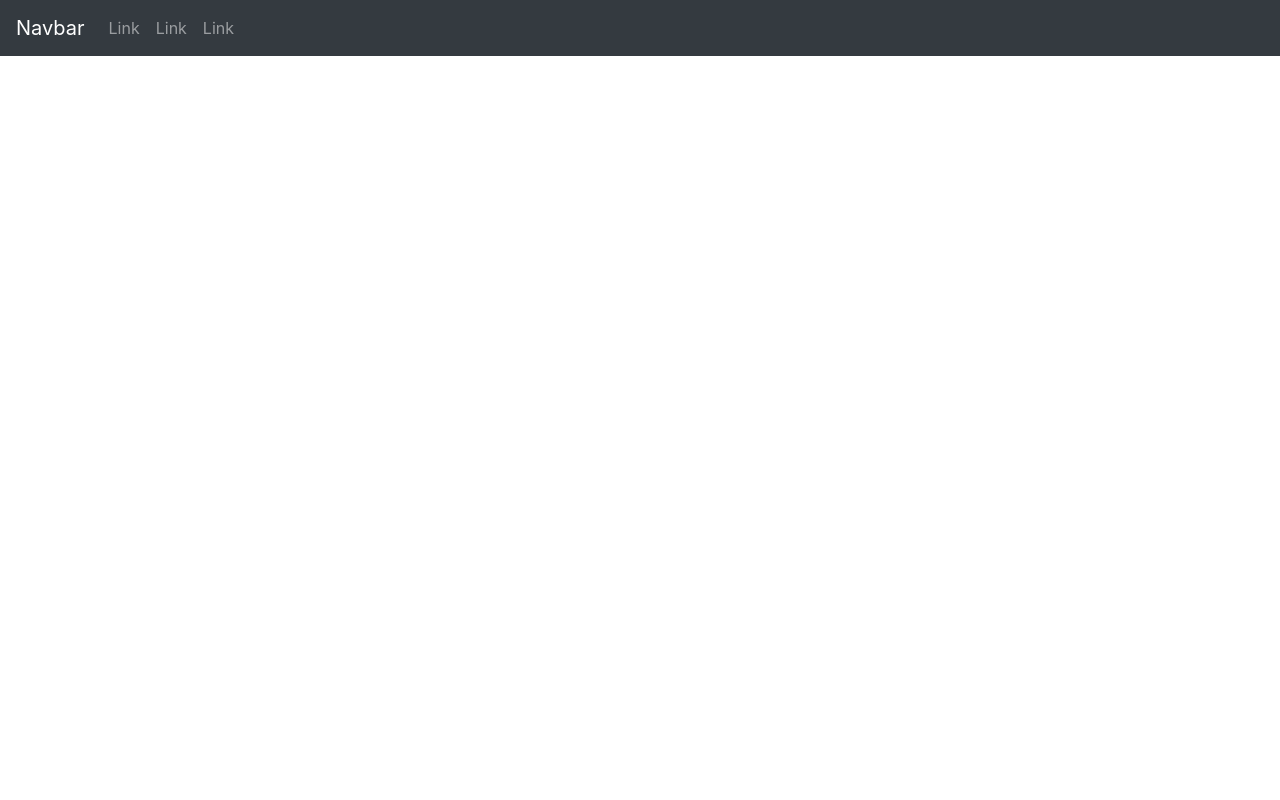
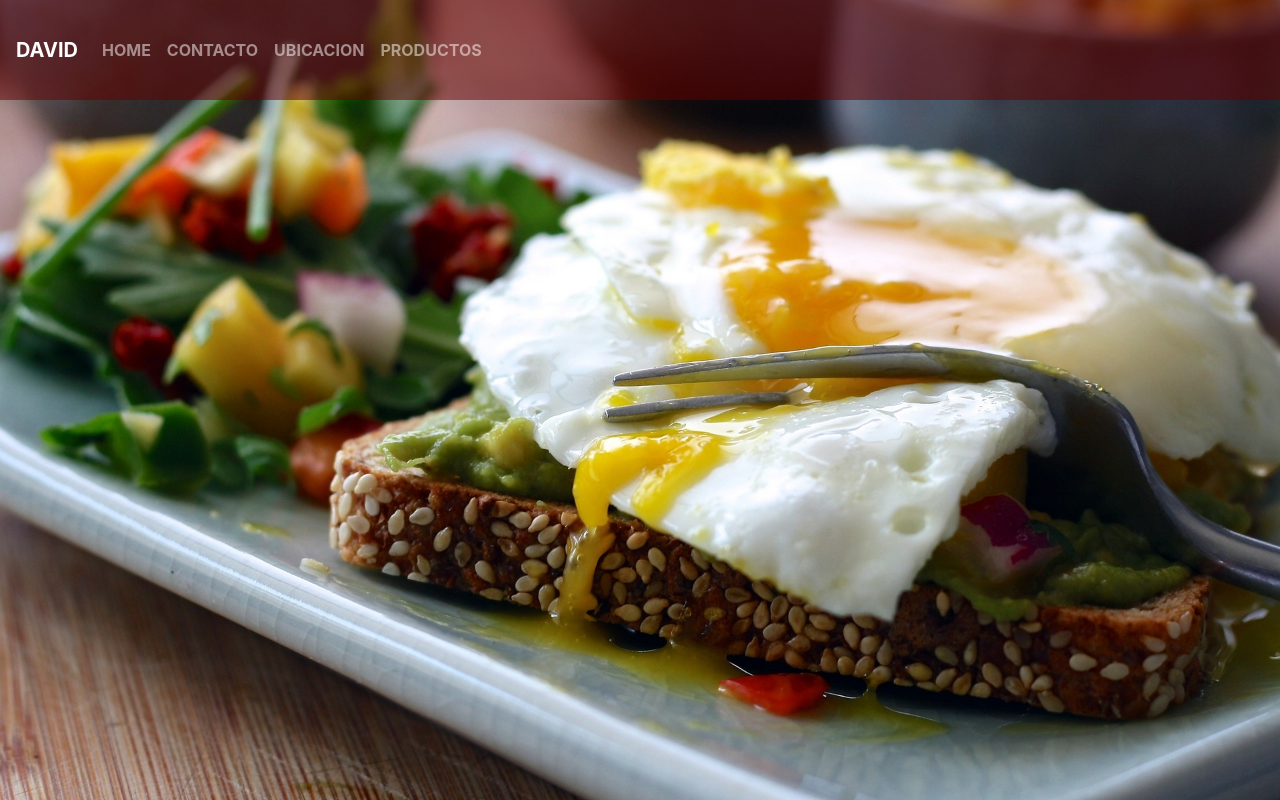
Before and after one commit to Froggitoid/David, a plain HTML site: page index.html in a window 1280 px wide. Drawn offline with nearby package versions, Linux system fonts and the light colour scheme.

Commit message:
segunda version

```diff
--- a/index.html
+++ b/index.html
@@ -14,13 +14,19 @@
     <title>Boostrap</title>
   </head>
   <body>
+    <section class="section_index">
       <!-- Nav Inicio -->
-    <nav class="navbar navbar-expand-md bg-dark navbar-dark">
+      <nav class="navbar navbar-expand-md navbar-dark">
         <!-- Brand -->
-      <a class="navbar-brand" href="#">Navbar</a>
+        <a class="navbar-brand" href="#">DAVID</a>
 
         <!-- Toggler/collapsibe Button -->
-      <button class="navbar-toggler" type="button" data-toggle="collapse" data-target="#collapsibleNavbar">
+        <button
+          class="navbar-toggler"
+          type="button"
+          data-toggle="collapse"
+          data-target="#collapsibleNavbar"
+        >
           <span class="navbar-toggler-icon"></span>
         </button>
 
@@ -28,18 +34,21 @@
         <div class="collapse navbar-collapse" id="collapsibleNavbar">
           <ul class="navbar-nav">
             <li class="nav-item">
-            <a class="nav-link" href="#">Link</a>
+              <a class="nav-link" href="#">HOME</a>
             </li>
             <li class="nav-item">
-            <a class="nav-link" href="#">Link</a>
+              <a class="nav-link" href="#">CONTACTO</a>
             </li>
             <li class="nav-item">
-            <a class="nav-link" href="#">Link</a>
+              <a class="nav-link" href="#">UBICACION</a>
+            </li>
+            <li class="nav-item">
+              <a class="nav-link" href="#">PRODUCTOS</a>
             </li>
           </ul>
         </div>
       </nav>
-
+    </section>
     <!-- nav fin -->
 
     <script
--- a/styles.css
+++ b/styles.css
@@ -0,0 +1,15 @@
+
+.section_index{
+    height: 100vh;
+    width: 100%;
+    background-image: url(./img/eggs-1467286_1920.jpg);
+    background-size: cover;
+    background-position: center;
+}
+
+.navbar{
+    height: auto;
+    min-height: 100px;
+    background-color: rgba(99, 0, 0, 0.521);
+    font-weight: bold;
+}
```
Also changed, not shown: img/eggs-1467286_1920.jpg (added). Lines whose indentation alone changed are shown as unchanged.
